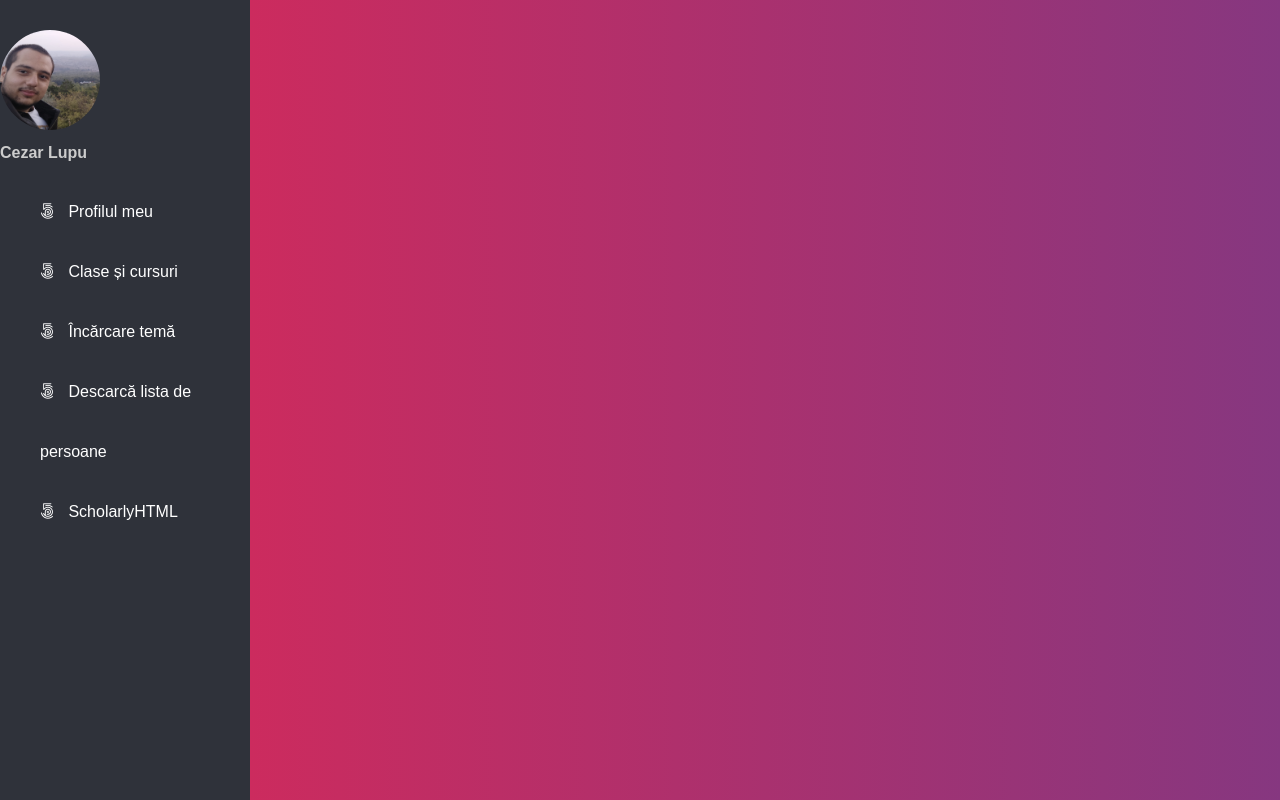
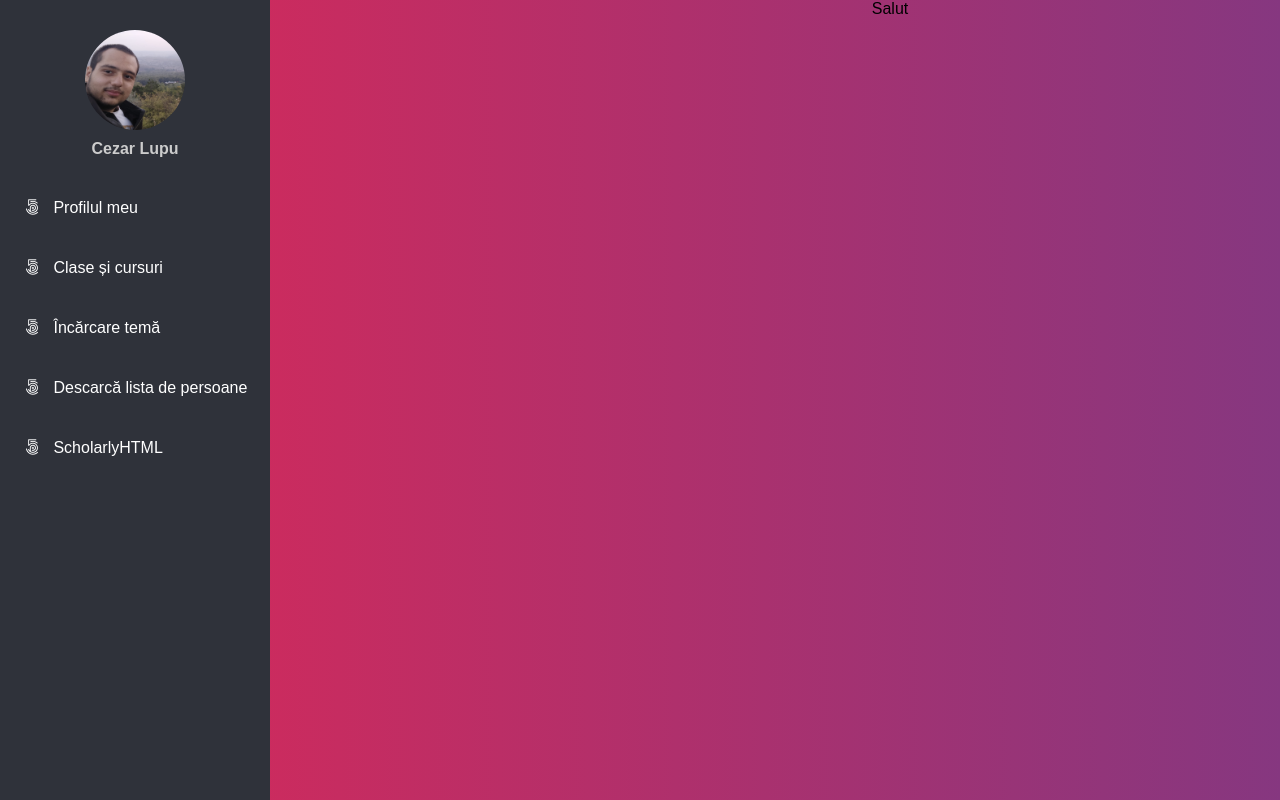
Before and after one commit to Leggacys/Proiect-TW, a PHP site: page /Menu.html in a window 1280 px wide; the page is wider, and only the part inside the window is pictured. Shown: the part 70-870 px from the top of that part. Run offline with PHP 8.4, Linux system fonts and the light colour scheme.

Commit message:
Am rezolvat un bug la register legat de icons si centrat sidebar-ul la menu page

```diff
--- a/Menu.css
+++ b/Menu.css
@@ -56,7 +56,7 @@ label #sidebar_btn{
   padding-top: 30px;
   position: fixed;
   left:0;
-  width: 250px;
+  width: 270px;
   height: 100%;
   align-items: center;
 }
@@ -66,13 +66,16 @@ label #sidebar_btn{
   height: 100px;
   border-radius: 100px;
   margin-bottom:10px;
+  display: block; margin-left: auto; margin-right: auto /* am centrat imaginea*/
 }
 
 .sidebar h4{
   color:#ccc;
   margin-top: 0;
   margin-bottom: 20px;
+  text-align: center; /* am centrat imaginea*/
 }
+
 
 .sidebar a{
   color:#fff;
@@ -80,7 +83,7 @@ label #sidebar_btn{
   width:100%;
   line-height: 60px;
   text-decoration: none;
-  padding-left: 40px;
+  padding-left: 25px;
   box-sizing: border-box;
   transition: background-color 1000ms linear;
 }
@@ -103,3 +106,7 @@ label #sidebar_btn{
    background-image: linear-gradient(to right, #cc2b5e ,#753a88);
   background-position: center;
 }
+
+.welcomeContainer{
+  text-align: center;
+}
--- a/Menu.html
+++ b/Menu.html
@@ -28,6 +28,7 @@
   </div>
 
 <div class="content">
+  <div class="welcomeContainer"> Salut</div>
 </div>
 
   </body>
--- a/register.html
+++ b/register.html
@@ -4,7 +4,8 @@
     <link rel="stylesheet" href="register.css">
     <meta name="viewport" content="width=device-width, initial-scale=1">
     <link rel="shortcut icon" type="image/svg" href="CLaMa.svg">
-    <link rel="stylesheet" href="https://cdnjs.cloudflare.com/ajax/libs/font-awesome/4.7.0/css/font-awesome.min.css">
+    <link rel="stylesheet" href="https://cdnjs.cloudflare.com/ajax/libs/font-awesome/5.15.3/css/all.min.css">
+    <! -- am modificat sa se vada iconitele la register -->
     <meta charset="utf-8">
     <title>Register</title>
   </head>
```
